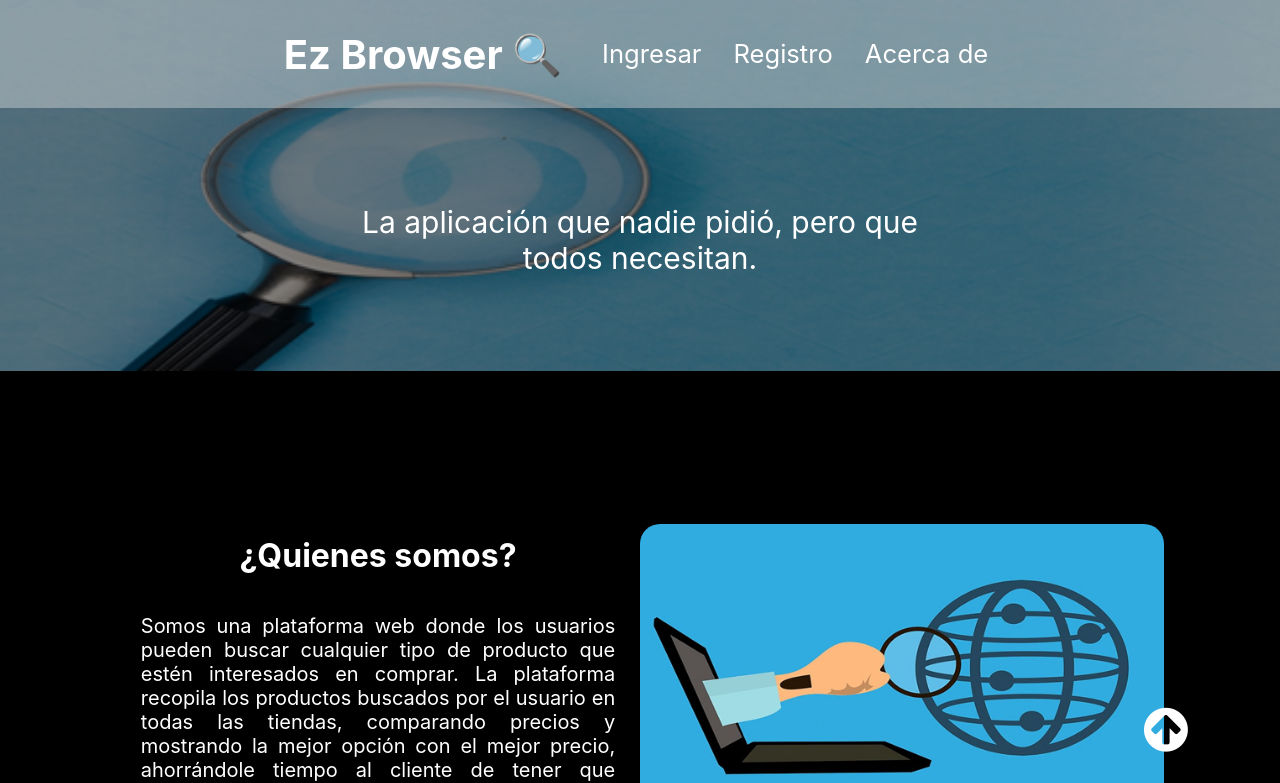
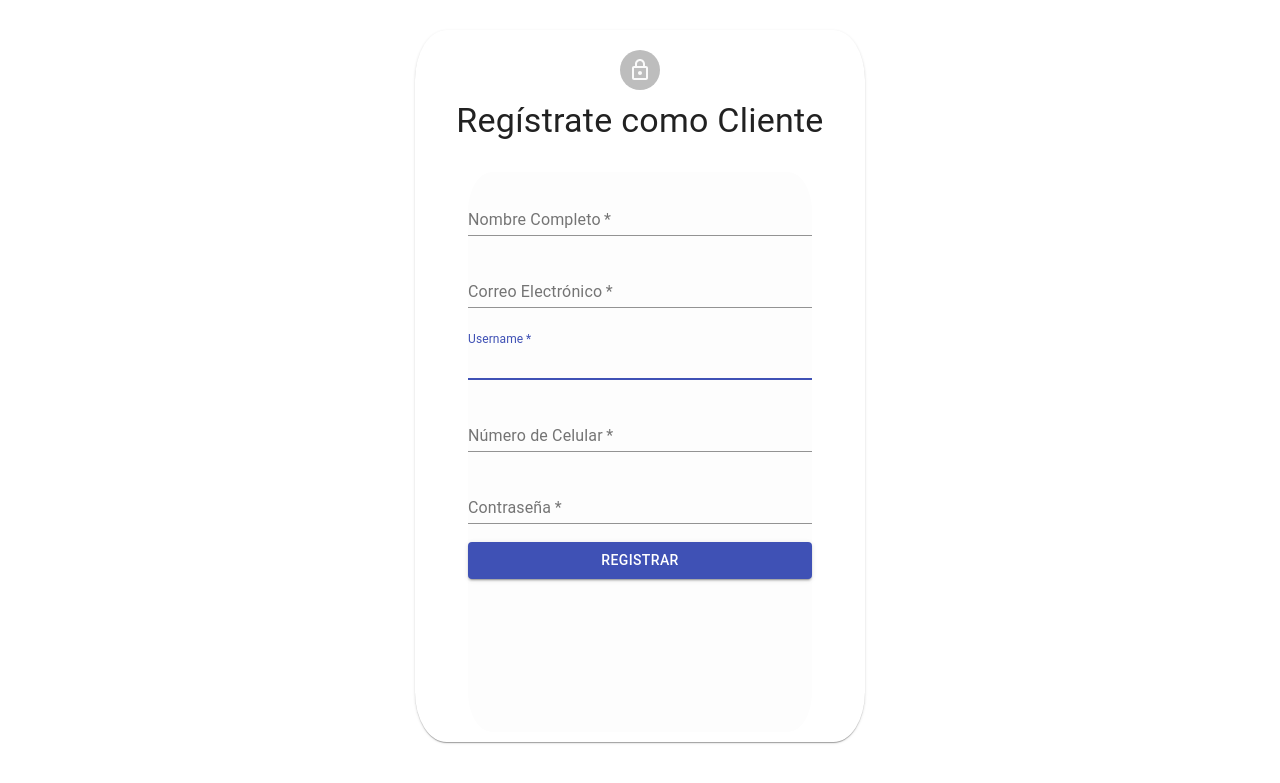
Before and after one commit to 2021-2-PROYIETI-EZPZ/Front-End, a React (Create React App) app: page /RegisterClient in a window 1280 px wide. Shown: the top 783 px of the page. Built offline with nearby package versions, Linux system fonts and the light colour scheme.

Commit message:
Register and update Client

```diff
--- a/package.json
+++ b/package.json
@@ -16,15 +16,14 @@
     "react-datepicker": "^4.3.0",
     "react-dom": "^17.0.2",
     "react-router-dom": "^6.0.2",
-    "react-scripts": "4.0.3",
+    "react-scripts": "^4.0.3",
     "sweetalert2": "^11.1.10",
     "web-vitals": "^1.0.1"
   },
   "engines": {
-   "node": "16.11.0"
+    "node": "16.10.0"
   },
   "scripts": {
-	"start": "serve -s build",
     "start": "react-scripts start",
     "build": "react-scripts build",
     "test": "react-scripts test",
--- a/src/App.js
+++ b/src/App.js
@@ -4,8 +4,10 @@ import './App.css';
 import { BrowserRouter, Route, Routes } from 'react-router-dom';
 
 import RegisterUser from './components/Register_user/RegisterUser';
+import RegisterClient from './components/Register_user/RegisterClient';
 import Home from './components/home/Home';
 import Login from './components/login/login';
+
 
 class App extends Component {
   constructor(props) {
@@ -22,6 +24,7 @@ class App extends Component {
             <Route path='/' element={<Home/>} ></Route>
             <Route path='/home' element={<Home/>} ></Route>
             <Route path='/RegisterUser' element={<RegisterUser/>} ></Route>
+            <Route path='/RegisterClient' element={<RegisterClient/>} ></Route>
             <Route path='/login' element={<Login/>} ></Route>
             <Route path="*" element={<Home/>} />
           </Routes>
--- /dev/null
+++ b/src/components/Register_user/RegisterClient.js
@@ -0,0 +1,119 @@
+import React, { Component } from 'react';
+import { Avatar, Button, CssBaseline, FormControl, Paper, Typography, TextField } from '@material-ui/core/';
+import LockIcon from '@material-ui/icons/LockOutlined';
+import './Register.css'
+import Swal from 'sweetalert2';
+import axios from 'axios';
+import CircularProgress from '@material-ui/core/CircularProgress';
+import Box from '@material-ui/core/Box';
+
+class RegisterClient extends Component {
+  constructor(props) {
+    super(props);
+    this.state = { url: 'https://ezbrowser.herokuapp.com/', confirmReister: true, email: '', user: '', number: '', username: '', password: '' }
+    this.handleSubmit = this.handleSubmit.bind(this);
+  }
+  render() {
+    document.body.classList.add('registrar');
+    return (
+
+
+      <React.Fragment >
+        <Box m="auto">
+          <CssBaseline />
+          <div className="layout registrar">
+            <Paper className="paper registrar">
+              <Avatar className="avatar registrar">
+                <LockIcon />
+              </Avatar>
+              <Typography variant="h4">Regístrate como Cliente</Typography>
+
+              <form className="form registrar" >
+                <FormControl margin="normal" required fullWidth>
+                  <TextField id="user" name="user" label="Nombre Completo" required value={this.state.user} onChange={this.handleAll} autoComplete="user" autoFocus />
+                </FormControl>
+                <FormControl margin="normal" required fullWidth>
+                  <TextField id="email" name="email" label="Correo Electrónico" required value={this.state.email} onChange={this.handleAll} autoComplete="email" autoFocus />
+                </FormControl>
+                <FormControl margin="normal" required fullWidth>
+                  <TextField id="username" name="username" label="Username" value={this.state.username} required onChange={this.handleAll} autoComplete="username" autoFocus />
+                </FormControl>
+                <FormControl margin="normal" required fullWidth>
+                  <TextField name="number" type="number" id="number" required label="Número de Celular" value={this.state.number} onChange={this.handleAll} autoComplete="current-number" />
+                </FormControl>
+                <FormControl margin="normal" required fullWidth>
+                  <TextField name="password" type="password" id="password" label="Contraseña" required value={this.state.password} onChange={this.handleAll} autoComplete="current-password" />
+                </FormControl>
+                {this.state.confirmReister ?
+                  <Button onClick={this.handleSubmit} fullWidth variant="contained" color="primary" className="submit registrar">
+                    Registrar
+                  </Button>
+                  :
+                  <div><CircularProgress /></div>
+                }
+              </form>
+
+            </Paper>
+          </div>
+        </Box>
+      </React.Fragment>
+    );
+  }
+
+  onSubmit = () => {
+    const { history } = this.props;
+    history.push('/login');
+  }
+
+  handleAll = (e) => {
+    this.setState({
+      [e.target.name]: e.target.value
+    });
+  }
+
+  async handleSubmit(e) {
+    const { history } = this.props;
+    this.setState({ confirmReister: false });
+    var f = "@";
+    console.log(this.state.email);
+    e.preventDefault();
+    if (!this.state.email || !this.state.user || !this.state.username || !this.state.address || !this.state.confirmPassword || !this.state.password || !this.state.number) {
+      Swal.fire("Faltó ingresar un dato", "Por favor ingrese todos los datos", "error");
+    } else if (!this.state.email.includes(f)) {
+      Swal.fire("Correo Electrónico ingresado erróneamente.", "Por favor ingrese un Correo Electrónico válido.", "error");
+    } else if (this.state.password !== this.state.confirmPassword) {
+      Swal.fire("Las contraseñas ingresadas no coinciden.", "Por favor ingrese de nuevo las contraseñas y verifique que sean las mismas.", "error");
+    } else {
+      await axios.post(this.state.url + 'auth/addUser', {
+        user: this.state.user,
+        nombreCompleto: this.state.user,
+        email: this.state.email,
+        username: this.state.username,
+        password: this.state.password,
+        numero: this.state.number
+      },
+      )
+        .then(async function (response) {
+          console.log(response.status);
+          console.log(response.data);
+          if (response.status === 200) {
+            await Swal.fire(
+              'Cuenta creada satisfactoriamente',
+              'Será redireccionado a la página de Inicio de Sesión',
+              'success'
+            )
+
+            history.push('/login');
+          } else {
+            Swal.fire("Inicio de Sesión fallido", "Por favor intente nuevamente", "error");
+          }
+
+        })
+        .catch(function (error) {
+          console.log(error);
+        });
+    }
+    this.setState({ confirmReister: true });
+  }
+}
+export default RegisterClient;
--- a/src/components/Register_user/RegisterUser.js
+++ b/src/components/Register_user/RegisterUser.js
@@ -10,7 +10,7 @@ import Box from '@material-ui/core/Box';
 class RegisterUser extends Component {
   constructor(props) {
     super(props);
-    this.state = { url: 'https://ezbrowser.herokuapp.com/', confirmReister: true, user: '', email: '', university: '', address: '', number: '', password: '', confirmPassword: '' }
+    this.state = { url: 'https://ezbrowser.herokuapp.com/', confirmReister: true, user: '', email: '', username: '', address: '', number: '', password: '', confirmPassword: '' }
     this.handleSubmit = this.handleSubmit.bind(this);
   }
   render() {
@@ -33,7 +33,7 @@ class RegisterUser extends Component {
                 <TextField id="email" name="email" label="Correo Electrónico" required value={this.state.email} onChange={this.handleAll} autoComplete="email" autoFocus />
               </FormControl>
               <FormControl margin="normal" required fullWidth>
-                <TextField id="university" name="university" label="Barrio" value={this.state.university} required onChange={this.handleAll} autoComplete="university" autoFocus />
+                <TextField id="username" name="username" label="Username" value={this.state.username} required onChange={this.handleAll} autoComplete="username" autoFocus />
               </FormControl>
               <FormControl margin="normal" required fullWidth>
                 <TextField name="address" id="address" required label="Dirección" value={this.state.address} onChange={this.handleAll} autoComplete="current-password" />
@@ -79,7 +79,7 @@ class RegisterUser extends Component {
     var f = "@";
     console.log(this.state.email);
     e.preventDefault();
-    if (!this.state.email || !this.state.user || !this.state.university || !this.state.address || !this.state.confirmPassword || !this.state.password || !this.state.number) {
+    if (!this.state.email || !this.state.user || !this.state.username || !this.state.address || !this.state.confirmPassword || !this.state.password || !this.state.number) {
       Swal.fire("Faltó ingresar un dato", "Por favor ingrese todos los datos", "error");
     } else if (!this.state.email.includes(f)) {
       Swal.fire("Correo Electrónico ingresado erróneamente.", "Por favor ingrese un Correo Electrónico válido.", "error");
@@ -87,10 +87,10 @@ class RegisterUser extends Component {
       Swal.fire("Las contraseñas ingresadas no coinciden.", "Por favor ingrese de nuevo las contraseñas y verifique que sean las mismas.", "error");
     } else {
       await axios.post(this.state.url + 'auth/addUser', {
-        username: this.state.user,
+        name: this.state.user,
         nombreCompleto: this.state.user,
         email: this.state.email,
-        barrio: this.state.university,
+        username: this.state.username,
         password: this.state.password,
         direccionResidencia: this.state.address,
         numero: this.state.number,
--- a/src/components/home/Home.js
+++ b/src/components/home/Home.js
@@ -7,12 +7,13 @@ import secure from './secure.png';
 import money from './money.png';
 import product from './product.png';
 import Grid from '@material-ui/core/Grid';
+import { TextField, MenuItem } from '@material-ui/core';
 
 class Home extends Component {
 
   constructor(props) {
     super(props);
-        this.state = { }
+    this.state = {}
   }
 
   render() {
@@ -21,14 +22,21 @@ class Home extends Component {
       <div >
         <section id="home" className="home">
           <div id="discover">
-                <img id="discoverimg" src={browse} alt="discover quickmobility"/>
+            <img id="discoverimg" src={browse} alt="discover quickmobility" />
             <header className="home">
               <div>
                 <h1 className="home"> Ez Browser 🔍 </h1>
               </div>
               <div className="header-right">
                 <a href="/login">Ingresar</a>
-                     <a href="/RegisterUser">Registro</a>
+                <div>
+
+                  <TextField variant="outlined" label="Registrate" select required fullWidth
+                    onChange={this.handleRolChange}>
+                    <MenuItem value="cliente"><a href="/RegisterUser">Registro Vendedor</a></MenuItem>
+                    <MenuItem value="vendedor"><a href="/RegisterClient">Registro Cliente</a></MenuItem>
+                  </TextField>
+                </div>
                 <a href="#about">Acerca de</a>
               </div>
             </header>
@@ -45,7 +53,7 @@ class Home extends Component {
                 <p>Somos una plataforma web donde los usuarios pueden buscar cualquier tipo de producto que estén interesados en comprar. La plataforma recopila los productos buscados por el usuario en todas las tiendas, comparando precios y mostrando la mejor opción con el mejor precio, ahorrándole tiempo al cliente de tener que recurrir a buscar página por página mirando precios, Ez Browser lo hace automáticamente para tener una mejor Experiencia en compras.</p>
               </Grid>
               <Grid item xs={6} className="cuadro">
-                       <img src={search} alt="cuadro quickmobility"/>
+                <img src={search} alt="cuadro quickmobility" />
               </Grid>
             </Grid>
           </div>
@@ -56,23 +64,23 @@ class Home extends Component {
               <Grid item xs>
                 <h3 className="home"> Busca de forma más segura </h3>
                 <p> Podrás buscar tu producto sin necesidad de ingresar a distintas páginas web inseguras. </p>
-                          <img src={secure} className="valores" alt="container descripcion"/>
+                <img src={secure} className="valores" alt="container descripcion" />
               </Grid>
               <Grid item xs>
                 <h3 className="home"> Ahorra Dinero </h3>
                 <p> Pagarás un valor más económico en comparación a otras páginas web. </p>
-                            <img src={money} className="valores" alt="discover descripcion ahorro"/>
+                <img src={money} className="valores" alt="discover descripcion ahorro" />
               </Grid>
               <Grid item xs>
                 <h3 className="home"> Encuentra tu producto favorito </h3>
                 <p> Disfruta de una gran variedad de productos que se adapten a tus necesidades. </p>
-                          <img src={product} className="valores" alt="discover descripcion personas"/>
+                <img src={product} className="valores" alt="discover descripcion personas" />
               </Grid>
             </Grid>
           </div>
 
         </section>
-              <a id="upbutton"  href="/#"> <i className="fa fa-arrow-circle-up"></i></a>
+        <a id="upbutton" href="/#"> <i className="fa fa-arrow-circle-up"></i></a>
 
       </div>
     )
```
Also changed, not shown: 1 other file (tests, documents, lock files or other folders). Lines whose indentation alone changed are shown as unchanged.
